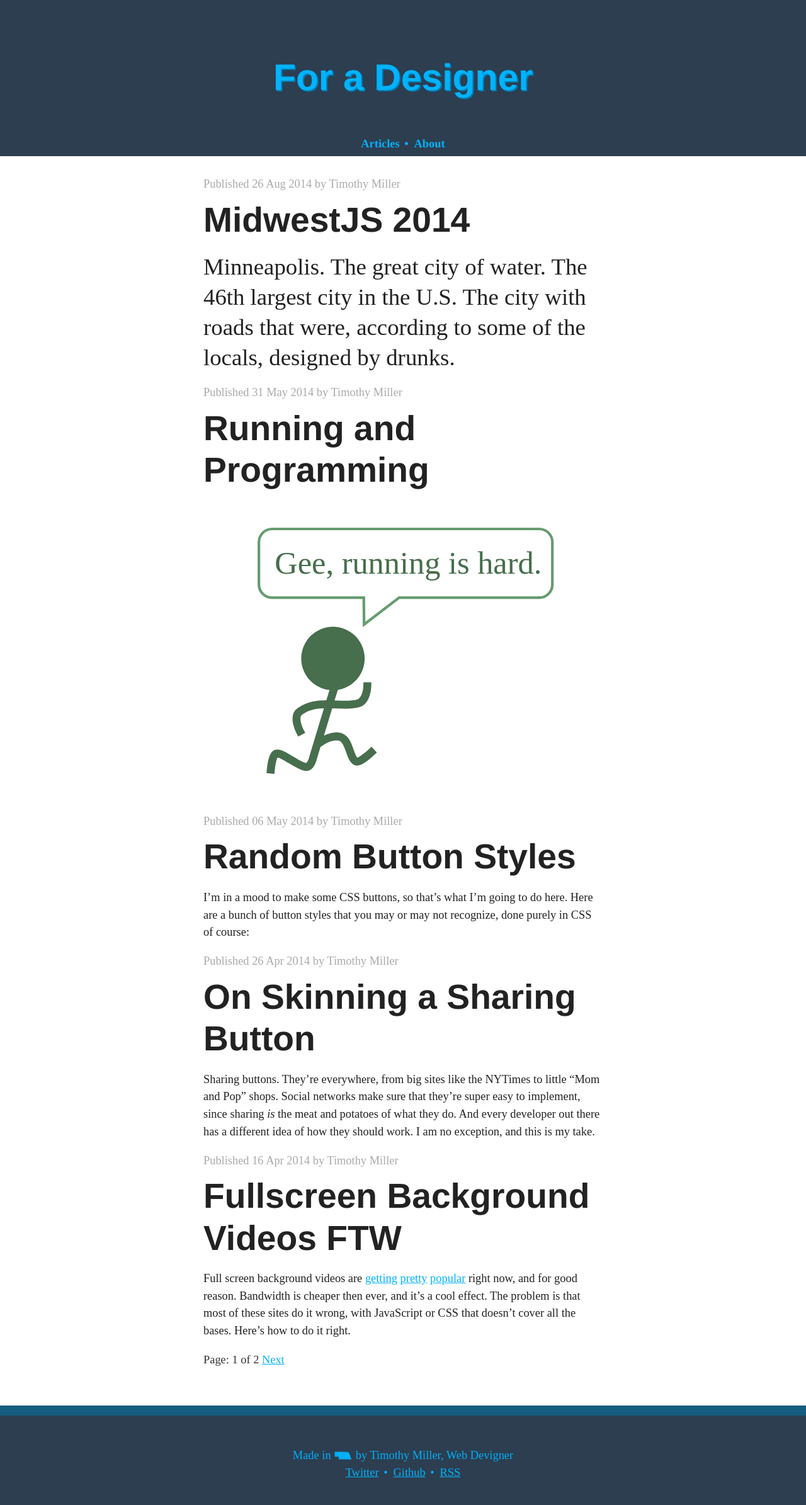
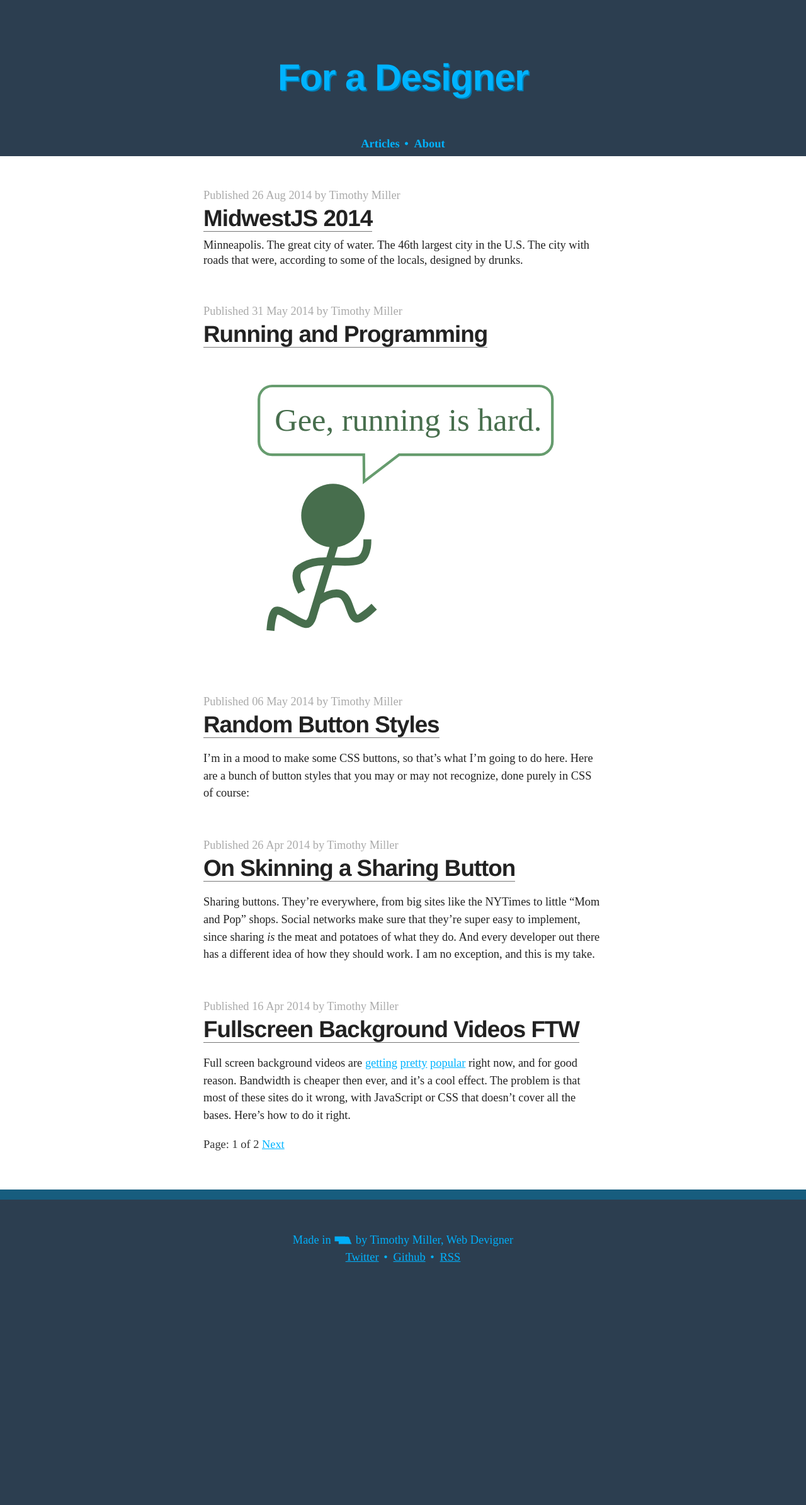
Before and after one commit to WebInspectInc/tjacobdesign.github.io, a Jekyll site: the page built from articles/index.html, in a window 1280 px wide. Shown: the whole page at 63% size. Built offline with Jekyll 4.4.1, drawn with Linux system fonts in a browser that asks for light colours; some web fonts are replaced; Markdown is read by kramdown in place of the engine named in the settings; the list of posts is cut into pages by our own code; after the commit the page ends 2048 px from its top, so only the background shows below that.

Commit message:
A few typography fixes

```diff
--- a/_posts/2014-05-06-random-button-styles.markdown
+++ b/_posts/2014-05-06-random-button-styles.markdown
@@ -3,7 +3,6 @@ layout: post
 title: "Random Button Styles"
 date: 2014-5-6 7:50:00
 css: "/css/post/random-button-styles.css"
-hasComments: true
 ---
 
 I’m in a mood to make some CSS buttons, so that’s what I’m going to do here. Here are a bunch of button styles that you may or may not recognize, done purely in CSS of course:
--- a/_posts/2014-08-26-midwestjs-2014.markdown
+++ b/_posts/2014-08-26-midwestjs-2014.markdown
@@ -10,7 +10,7 @@ hasComments: true
 
 And yeah, they were about that bad. As far as I know everyone survived the trip though, that’s the important thing, and aside from the crazy roads Minneapolis was a fantastic place to hold the first [MidwestJS](http://midwestjs.com/).
 
-## Thoughts from a first-time conference goer
+## Thoughts from a first-time conference&nbsp;goer
 
 MidwestJS was held at the [University of St. Thomas](http://www.stthomas.edu/), which is a beautiful and spacious building, right in the heart of downtown Minneapolis. In many ways it was ideal for a tech conference. Lots of nice sized classrooms, flexibility on food and drink restrictions, plenty of good places to explore in the surrounding area, and nice and quiet, which can be hard to find in a big city.
 
--- a/articles/index.html
+++ b/articles/index.html
@@ -5,7 +5,7 @@ sitemap:
   changefreq: weekly
 ---
 
-<section role="main">
+<section role="main" class="articles">
 	<div>
 		{% for post in paginator.posts %}
 			<p class="time">Published <time class="meta" datetime="{{ post.date }}">{{ post.date | date_to_string }}</time> by{% if post.author %} post.author {% else %} Timothy Miller {% endif %}</p>
--- a/css/main.css
+++ b/css/main.css
@@ -34,6 +34,10 @@ h1, h2, h3, h4, h5, h6 {
 
 h1 {
 	margin-bottom: 1em;
+}
+
+h1, h2, h3 {
+	letter-spacing: -1px;
 }
 
 p {
@@ -82,7 +86,7 @@ a:hover {
 	width: 66%;
 }
 
-@media (max-width: 600px) {
+@media (max-width: 38em) {
 	body {
 		font-size: 0.9em;
 	}
@@ -143,9 +147,10 @@ a:hover {
 	text-shadow: 2px 2px 0 #007DB3;
 	display: block;
 	text-align: center;
+	letter-spacing: -1px;
 }
 
-@media (max-width: 600px) {
+@media (max-width: 38em) {
 	.cHead {
 		font-size: 2.2em;
 	}
@@ -244,6 +249,26 @@ nav a:last-child:after {
 	margin-bottom: 0;
 }
 
+.articles .time {
+	margin-top: 3em;
+}
+
+.articles .time:first-child {
+	margin-top: 2em;
+}
+
+.articles h1 {
+	font-size: 2em;
+}
+
+.articles h1 a {
+	border-bottom: 1px solid #777;
+}
+
+.articles .lead {
+	font-size: 1em;
+}
+
 /*****************************************************************************/
 /*
 /* Posts
@@ -294,7 +319,12 @@ nav a:last-child:after {
 	background-color: #333;
 }
 
-@media (max-width: 600px) {
+
+.nounder {
+	text-decoration: none;
+}
+
+@media (max-width: 38em) {
 	body {
 		font-size: 0.8em;
 	}
```
